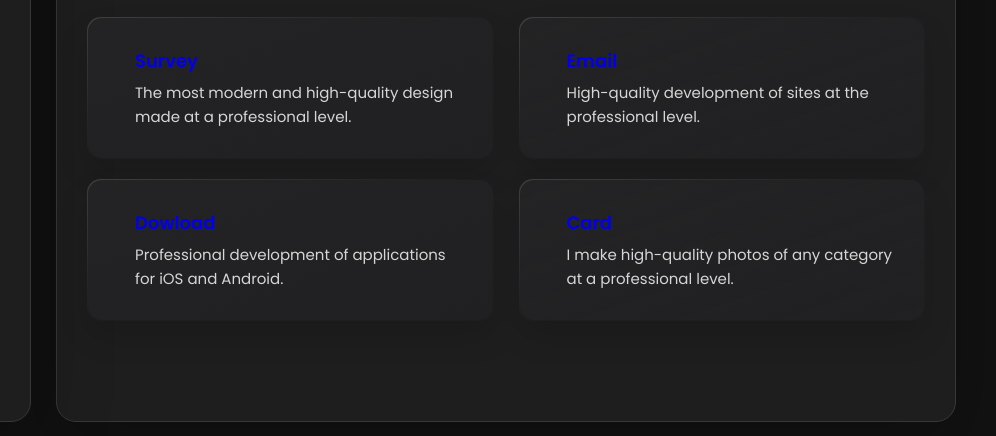
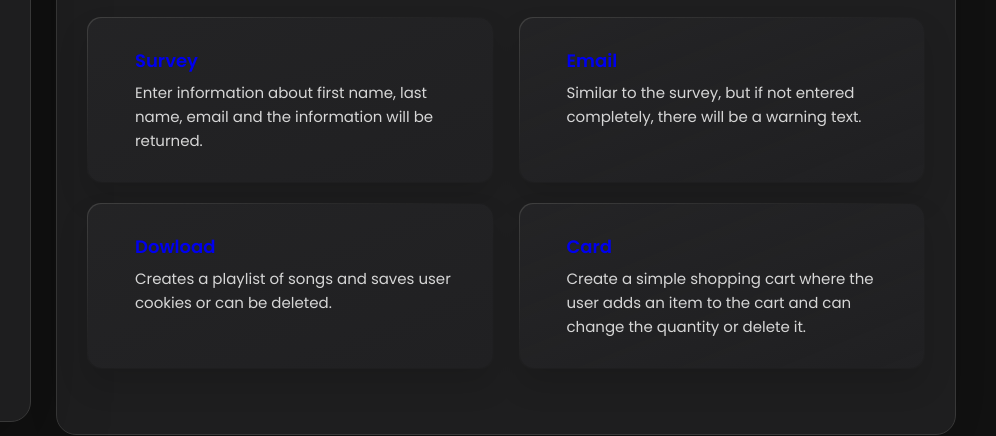
Before and after one commit to TTHTech/portfolio_new, a plain HTML site: page index.html in a window 1280 px wide. Shown: the part 401-837 px from the top of the page, 284-1280 px from the left. Drawn offline with nearby package versions, Linux system fonts and the light colour scheme.

Commit message:
thay dôi

```diff
--- a/index.html
+++ b/index.html
@@ -239,7 +239,7 @@
 
               <div class="service-content-box">
                 <h4 class="h4 service-item-title"><a href="https://web-wardeploy.onrender.com/Demo_Html_Css-1.0-SNAPSHOT/emailList?action=join" target="_blank">Survey</a></h4>
-                <p class="service-item-text">The most modern and high-quality design made at a professional level.</p>
+                <p class="service-item-text">Enter information about first name, last name, email and the information will be returned.</p>
             </div>
 
             </li>
@@ -254,7 +254,8 @@
                 <h4 class="h4 service-item-title"><a href="https://exercise5-ex1-21110826.onrender.com/example1-1.0-SNAPSHOT/emailList"target="_blank" >Email</a></h4>
 
                 <p class="service-item-text">
-                  High-quality development of sites at the professional level.
+
+                    Similar to the survey, but if not entered completely, there will be a warning text.
                 </p>
               </div>
 
@@ -270,7 +271,7 @@
                 <h4 class="h4 service-item-title"><a href="https://download21110826.onrender.com/Dowload-1.0-SNAPSHOT/" target="_blank">Dowload</a></h4>
 
                 <p class="service-item-text">
-                  Professional development of applications for iOS and Android.
+                  Creates a playlist of songs and saves user cookies or can be deleted.
                 </p>
               </div>
 
@@ -286,7 +287,7 @@
                 <h4 class="h4 service-item-title"><a href="https://card21110826.onrender.com/Card-1.0-SNAPSHOT/" target="_blank">Card</a></h4>
 
                 <p class="service-item-text">
-                  I make high-quality photos of any category at a professional level.
+                  Create a simple shopping cart where the user adds an item to the cart and can change the quantity or delete it.
                 </p>
               </div>
 
```
